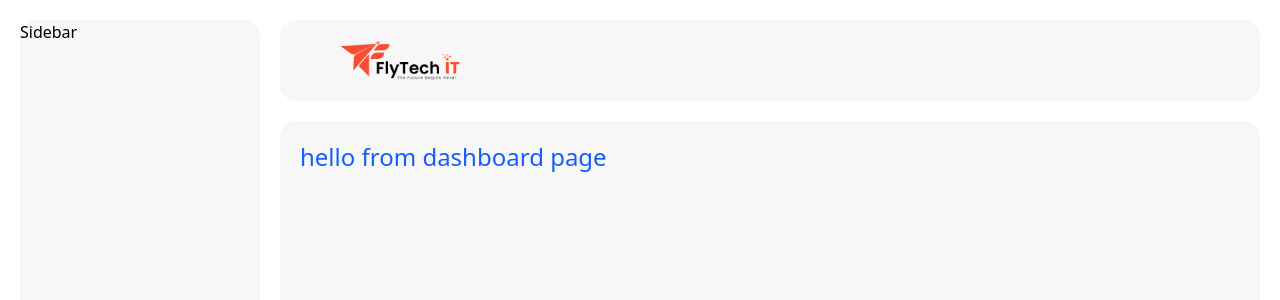
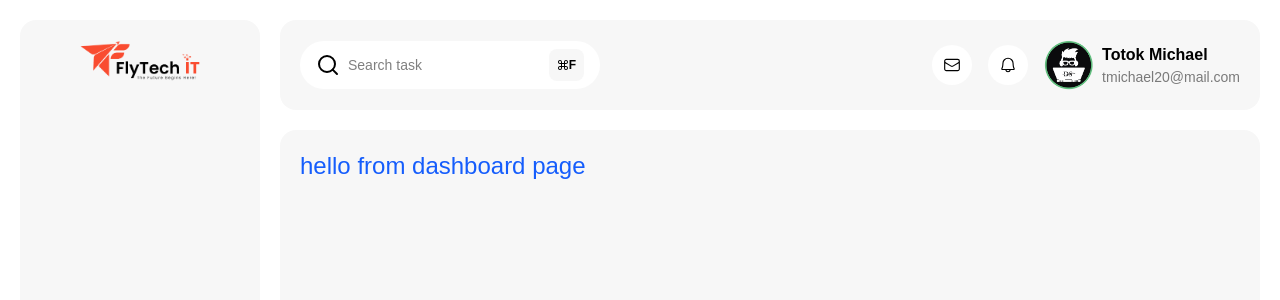
Before and after one commit to Shakiqurrahman/flytech-dashboard, a React (Vite) app: page / in a window 1280 px wide. Shown: the top 300 px of the page. Built offline with nearby package versions, Linux system fonts and the light colour scheme.

Commit message:
dashboard header done

```diff
--- a/src/AllRoutes/MainLayout.jsx
+++ b/src/AllRoutes/MainLayout.jsx
@@ -10,7 +10,7 @@ const MainLayout = () => {
       {/* <Navbar /> */}
       <div className="flex flex-col gap-5 size-full">
         <DHeader />
-        <section className="w-full bg-[#F7F7F7] rounded-2xl p-5 h-full overflow-y-auto">
+        <section className="w-full bg-secondary rounded-2xl p-5 h-full overflow-y-auto">
           <Outlet />
         </section>
       </div>
--- a/src/components/partials/DHeader.jsx
+++ b/src/components/partials/DHeader.jsx
@@ -1,13 +1,51 @@
 import React from "react";
-import Logo from "../../assets/images/flytechBlack.png";
+import { BiCommand } from "react-icons/bi";
+import { FiSearch } from "react-icons/fi";
+import { HiOutlineEnvelope } from "react-icons/hi2";
+import { PiBell } from "react-icons/pi";
+import avatar from "../../assets/images/avatar.png";
 
 const DHeader = () => {
   return (
-    <div className="shrink-0 bg-[#F7F7F7] rounded-2xl w-full flex items-center">
-      <div className="w-[240px] shrink-0 flex justify-center items-center py-5">
-        <img src={Logo} alt="Flytech IT Logo" className="w-[120px]" />
+    <div className="shrink-0 bg-secondary rounded-2xl w-full flex items-center justify-between p-5">
+      <form className="flex items-center w-[300px] rounded-4xl bg-white py-2 px-4 gap-x-2">
+        <FiSearch className="text-2xl shrink-0 select-none" />
+        <input
+          type="text"
+          className="w-full outline-none placeholder:text-sm"
+          placeholder="Search task"
+        />
+        <div className="select-none p-2 bg-secondary flex text-xs items-center font-bold rounded-lg shrink-0">
+          <BiCommand /> F
+        </div>
+      </form>
+      <div className="flex gap-4 items-center">
+        <button
+          type="button"
+          className="bg-white hover:bg-primary hover:text-white duration-300 size-[40px] flex items-center justify-center rounded-full text-lg cursor-pointer"
+        >
+          <HiOutlineEnvelope />
+        </button>
+        <button
+          type="button"
+          className="bg-white hover:bg-primary hover:text-white duration-300 size-[40px] flex items-center justify-center rounded-full text-lg cursor-pointer"
+        >
+          <PiBell />
+        </button>
+        <div className="flex gap-2 items-center cursor-pointer group">
+          <img
+            src={avatar}
+            alt="avatar"
+            className="size-[50px] object-cover rounded-full shrink-0"
+          />
+          <div>
+            <h1 className="font-semibold group-hover:text-primary duration-300">
+              Totok Michael
+            </h1>
+            <p className="text-sm text-[#7A7A7A]">tmichael20@mail.com</p>
+          </div>
+        </div>
       </div>
-      <div className="w-full"></div>
     </div>
   );
 };
--- a/src/components/partials/Sidebar.jsx
+++ b/src/components/partials/Sidebar.jsx
@@ -1,9 +1,12 @@
 import React from "react";
+import Logo from "../../assets/images/flytechBlack.png";
 
 const Sidebar = () => {
   return (
-    <div className="w-[240px] shrink-0 h-full bg-[#F7F7F7] rounded-2xl">
-      Sidebar
+    <div className="w-[240px] shrink-0 h-full bg-secondary rounded-2xl">
+      <div className="flex justify-center p-5">
+        <img src={Logo} alt="Flytech IT Logo" className="w-[120px]" />
+      </div>
     </div>
   );
 };
--- a/src/index.css
+++ b/src/index.css
@@ -1,5 +1,11 @@
 @import "tailwindcss";
+@import url("https://fonts.googleapis.com/css2?family=Poppins:ital,wght@0,100;0,200;0,300;0,400;0,500;0,600;0,700;0,800;0,900;1,100;1,200;1,300;1,400;1,500;1,600;1,700;1,800;1,900&display=swap");
 
 @theme {
   --color-primary: #f94c30;
+  --color-secondary: #f7f7f7;
 }
+
+* {
+  font-family: "Poppins", sans-serif;
+}
```
Also changed, not shown: src/assets/images/avatar.png (added).
